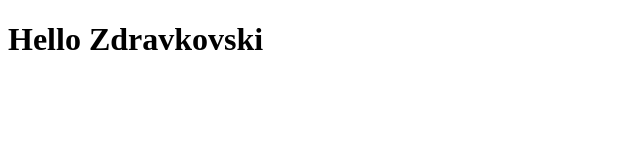
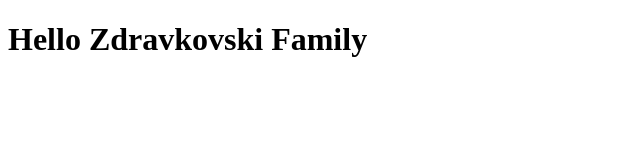
Before and after one commit to zdravkovski/newGitTest, a plain HTML site: page index.html in a window 1280 px wide. Shown: the whole page, without its empty margins (0-640 px from the left). Drawn offline with Linux system fonts and the light colour scheme.

Commit message:
modified index

```diff
--- a/index.html
+++ b/index.html
@@ -5,7 +5,7 @@
 <title>Untitled Document</title>
 </head>
 
-<h1>Hello Zdravkovski</h1>
+<h1>Hello Zdravkovski Family</h1>
 
 <body>
 </body>
```
